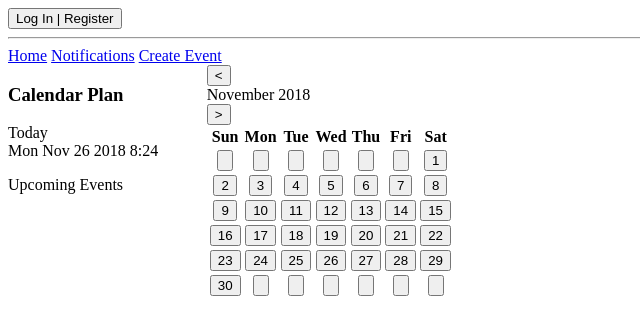
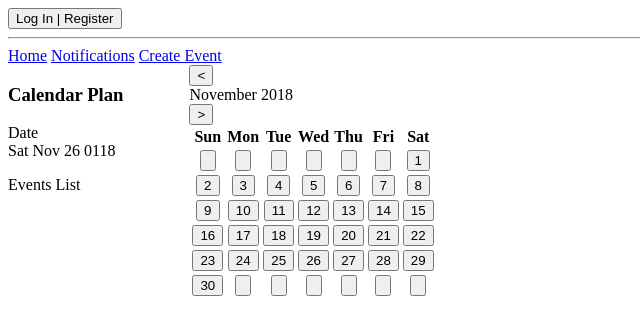
Before and after one commit to Joronimo/OurCalendar, a Flask app: page / in a window 1280 px wide. Shown: the top 335 px of the page, without its empty margins (0-640 px from the left). Run offline with Flask 2, Linux system fonts and the light colour scheme; data that the repository does not hold is empty; parts of the project's set-up code (start-up, migrations or seed data) failed here and were passed over; some libraries are stand-ins or nearby versions.

Commit message:
events header updates based on calendar cell selected

```diff
--- a/static/calendar.js
+++ b/static/calendar.js
@@ -17,7 +17,8 @@
   right.addEventListener("click", nextMonth);
 
   //get default startTime()
-  startTime();
+  todayStartTime();
+
 
   //load calendar days and month on webpage load
   var domMonthYear = document.getElementById("monthYear");
@@ -35,6 +36,7 @@
   }
   sendMonthYearForEvents(todaySidebar);
 
+  //get
 
 };
 
@@ -49,36 +51,31 @@
 }
 //
 
+function todayStartTime() {
 
-function checkTime(i) {
-              if (i < 10) {
-                i = "0" + i;
-              }
-              return i;
-            }
+  var today = new Date();
+  //Mon Nov 26 2018 00:06:07 GMT-0800 (Pacific Standard Time)
+  var month = today.getMonth();
+  var day = today.getDate();
+  var year = today.getYear();
+  startTime(year, month, day);
+  }
 
-function startTime() {
-  var today = new Date();
-  var h = today.getHours();
-  var min = today.getMinutes();
-  var str = today.toDateString();
+function startTime(year, month, day) {
+  // for event list, display the date the events are listed under.
 
-  // add a zero in front of numbers<10
-  min = checkTime(min);
+  var date = new Date(year, month, day)
+  var str = date.toDateString();
 
-  document.getElementById("today").innerHTML = str + " " + h + ":" + min ;
+  document.getElementById("date").innerHTML = str;
 
-  t = setTimeout(function() {
-    startTime()
-  }, 500);
+
 }
-
-// function myFunc(variable){
-//             var s = document.getElementById(variable);
-//             s.value = "new value";
 
 
 function prevMonth() {
+  // update calendar and load events based on user click 'back ' on calendar.
+
   var monthNames = ["January", "February", "March", "April", "May", "June",
                       "July", "August", "September", "October", "November",
                       "December"];
@@ -112,6 +109,8 @@
 
 
 function nextMonth() {
+  // update calendar and load events based on user click 'forward' on calendar.
+
   var monthNames = ["January", "February", "March", "April", "May", "June",
                       "July", "August", "September", "October", "November",
                       "December"];
@@ -189,6 +188,8 @@
   // this will update the sidebar with the given day's event info
 
   $( ".event_item" ).empty();
+
+  startTime(year, month, day);
 
   var counter = 0
   for (event in events){
--- a/templates/homepage.html
+++ b/templates/homepage.html
@@ -32,15 +32,15 @@
             </div>
             <div class="calendar_plan">
               <div class="cl_plan">
-                <div class="cl_title">Today</div>
-                <div class="cl_copy" id="today" "startTime()"></div>
+                <div class="cl_title">Date</div>
+                <div class="cl_copy" id="date"></div>
                 <div class="cl_add">
                   <i class="fas fa-plus"></i>
                 </div>
               </div>
             </div>
             <div class="calendar_events">
-              <p class="ce_title">Upcoming Events</p>
+              <p class="ce_title">Events List</p>
               <div class="event_item">
               </div>
             </div>
```
